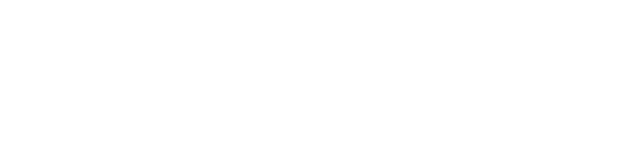
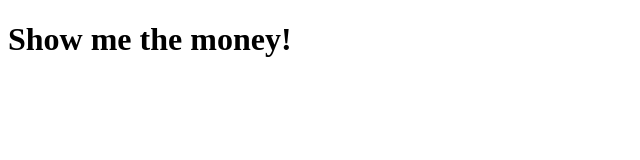
Before and after one commit to bad-recipes/movie-quote, a plain HTML site: page index.html in a window 1280 px wide. Shown: the whole page, without its empty margins (0-640 px from the left). Drawn offline with Linux system fonts and the light colour scheme.

Commit message:
Include awesome quote.

```diff
--- a/index.html
+++ b/index.html
@@ -1,3 +1,10 @@
 <!DOCTYPE html>
 <html>
+  <head>
+    <style>
+    </style>
+  </head>
+  <body>
+    <h1>Show me the money!</h1>
+  </body>
 </html>
```
